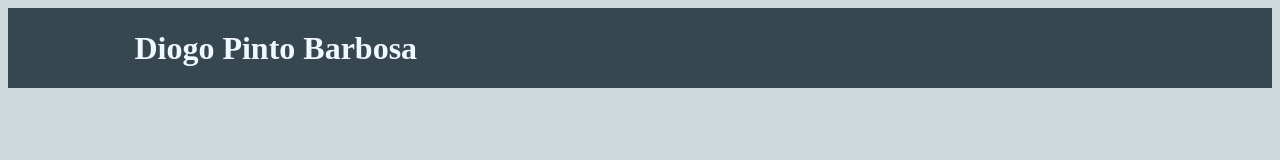
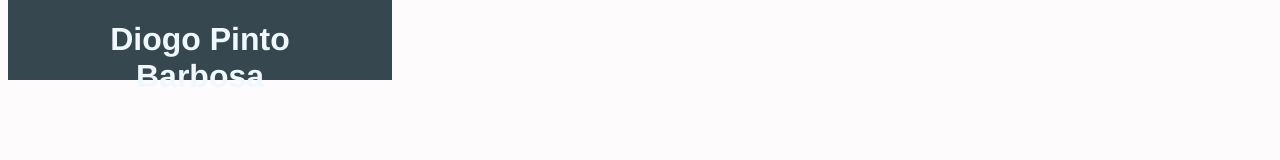
Before and after one commit to diogopb/fundamentos-01-projeto-lessons-learned, a website: page index.html in a window 1280 px wide. Drawn offline with Linux system fonts and the light colour scheme.

Commit message:
refaz requisitos 1 e 2

```diff
--- a/index.html
+++ b/index.html
@@ -1,5 +1,6 @@
 <!DOCTYPE html>
 <html lang="en">
+
 <head>
     <meta charset="UTF-8">
     <meta name="viewport" content="width=device-width, initial-scale=1.0">
@@ -8,8 +9,8 @@
 </head>
 <body>
     <header>
-        <div id="h-titulo">
-            <h1>Diogo Pinto Barbosa</h1>
+        <div id="cabecalho">
+            <h1 id="titulo">Diogo Pinto Barbosa</h1>
         </div>
     </header>
 </body>
--- a/style.css
+++ b/style.css
@@ -1,20 +1,22 @@
 body {
-    background-color: #CFD8DC;
+    background-color: rgb(253, 251, 251);
 }
 
-header {
-    width: 100%;
+#cabecalho {
+    top: 0%;
+    width: 30%;
     height: 80px;
     background-color: #37474F;
     display: flex;
     justify-content: center;
-    align-items: center;
+    position: fixed;
 }
 
-h1 {
+#titulo {
+    width: 80%;
+    align-items: left;
     color: aliceblue;
+    font-family: 'Franklin Gothic Medium', 'Arial Narrow', Arial, sans-serif;
+    font-weight: bold;
+    text-align: center;
 }
-
-#h-titulo{
-    width: 80%;
-}
```
